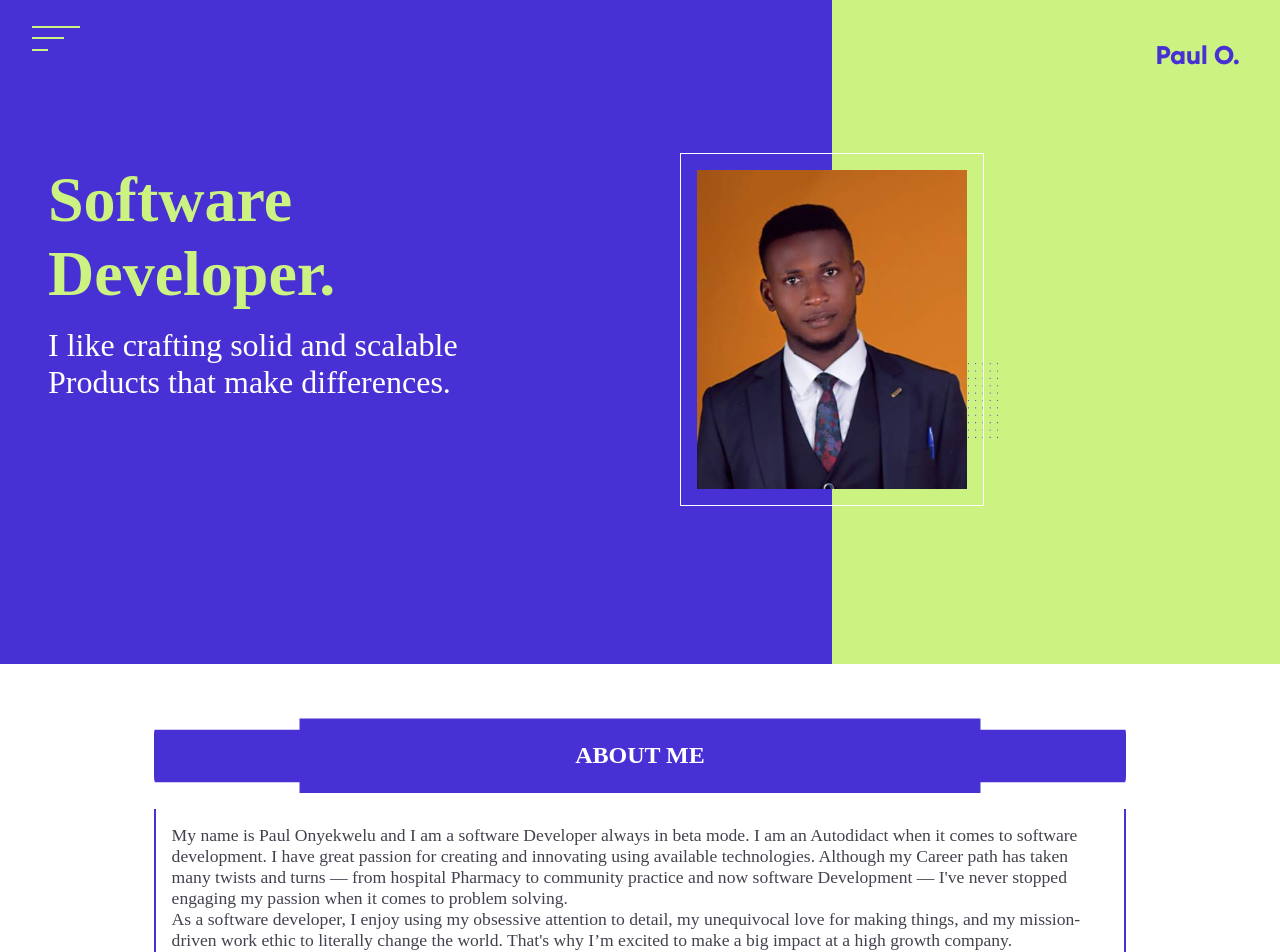
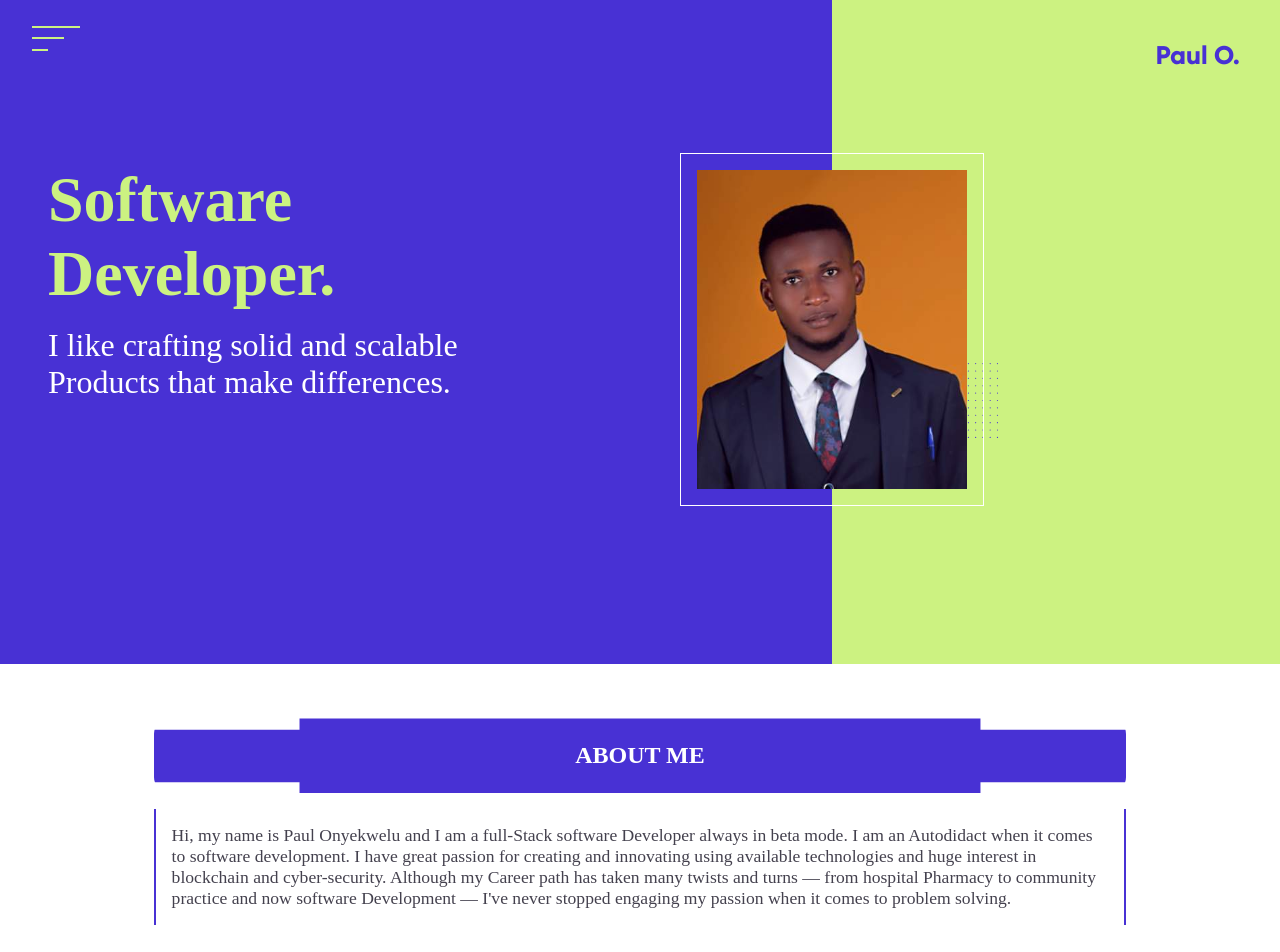
Before and after one commit to PaulOnyekwelu/paulonyekwelu.github.io, a React (Create React App) app: page / in a window 1280 px wide. Shown: the top 952 px of the page. Built offline with nearby package versions, Linux system fonts and the light colour scheme.

Commit message:
code refactoring - editing of aboutme section

```diff
--- a/src/components/about.jsx
+++ b/src/components/about.jsx
@@ -7,18 +7,19 @@ const AboutMe = () => {
             <SectionHeader title="ABOUT ME" />
             <div className = "about-me-text">
                 <p>
-                    My name is Paul Onyekwelu and I am a software Developer always in beta mode.
+                    Hi, my name is Paul Onyekwelu and I am a full-Stack software Developer always in beta mode.
                     I am an Autodidact when it comes to software development. I have
-                    great passion for creating and innovating using available technologies.
+                    great passion for creating and innovating using available technologies and huge interest in
+                    blockchain and cyber-security.
                     Although my Career path has taken many twists and turns — from
                     hospital Pharmacy to community practice and now software Development — I've
                     never stopped engaging my passion when it comes to problem solving.
                 </p>
-                <p>
+                {/* <p>
                     As a software developer, I enjoy using my obsessive attention to detail, my unequivocal
                     love for making things, and my mission-driven work ethic to literally change the world.
                     That's why I’m excited to make a big impact at a high growth company.
-                </p>
+                </p> */}
             </div>
         </section>
     )
```
Also changed, not shown: src/images/paul.webp (added).
